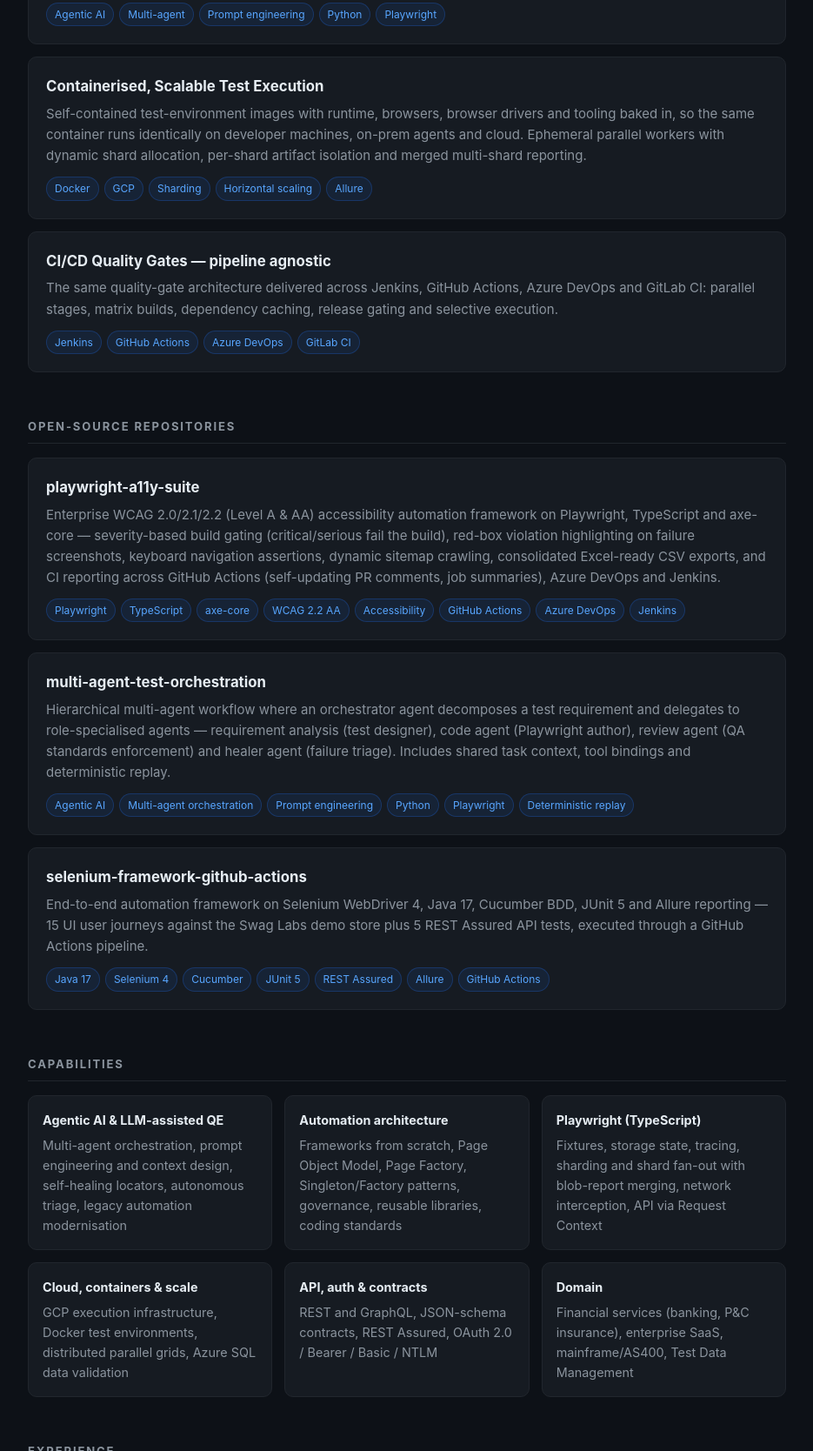
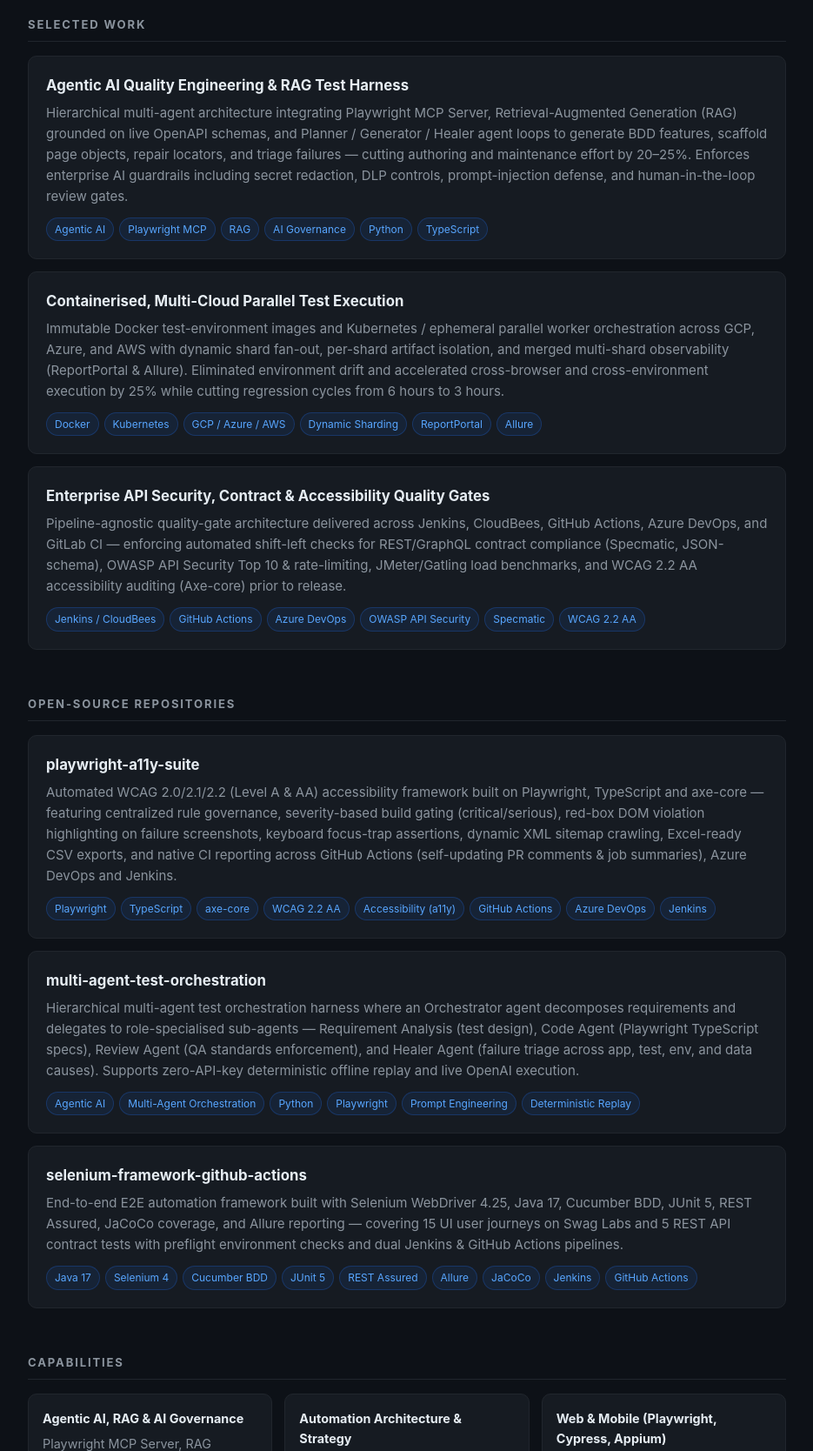
Before and after one commit to praneeth-kothari/praneeth-kothari.github.io, a plain HTML site: page index.html in a window 1280 px wide. Shown: the part 811-2479 px from the top of the page at 87% size, without its empty margins (172-1107 px from the left). Drawn offline with Linux system fonts and the light colour scheme.

Commit message:
Update index.html

```diff
--- a/index.html
+++ b/index.html
@@ -4,7 +4,8 @@
 <meta charset="utf-8">
 <meta name="viewport" content="width=device-width, initial-scale=1">
 <title>Praneeth Kumar Kothari — AI Quality Architect</title>
-<meta name="description" content="AI Quality Architect | AI-assisted and agentic quality engineering | Playwright + TypeScript | Cloud-native, containerised, scalable test automation.">
+<meta name="description" content="Praneeth Kumar Kothari — Test Architect &amp; AI Quality Architect (13+ yrs). Playwright + TypeScript, Agentic AI, RAG, Playwright MCP, WCAG 2.2 AA, and cloud-native CI/CD across GCP, Azure &amp; AWS.">
+
 <style>
   :root{--bg:#0d1117;--card:#161b22;--line:#21262d;--tx:#e6edf3;--mut:#8b949e;--acc:#58a6ff;--acc2:#3fb950}
   *{box-sizing:border-box}
@@ -42,8 +43,8 @@
 <div class="wrap">
 
   <h1>Praneeth Kumar Kothari</h1>
-  <div class="role">AI Quality Architect · AI-Assisted & Agentic Quality Engineering</div>
-  <p class="lead">I design and own test automation architecture end to end — then make it run as cloud-native infrastructure: containerised, parallel and scalable. 13+ years in software quality engineering, building production Playwright (TypeScript) frameworks from scratch and applying agentic AI to test generation, self-healing and failure triage.</p>
+  <div class="role">Test Architect &amp; AI Quality Architect · Agentic AI, RAG &amp; Cloud-Native Quality Engineering</div>
+  <p class="lead">I design and own enterprise test automation architecture end to end across web, mobile, API security, performance, and accessibility — then run it as containerised, horizontally scalable infrastructure across GCP, Azure, and AWS. 13+ years in software quality engineering (4+ years architecting production Playwright + TypeScript frameworks from scratch), applying RAG-grounded multi-agent workflows and Playwright MCP Server to autonomous test generation, self-healing, and failure triage with enterprise AI governance.</p>
 
   <div class="links">
     <a href="mailto:praneethk.automation@gmail.com">Email</a>
@@ -56,58 +57,60 @@
   <div class="strip">
     <div class="stat"><b>13+</b><span>years in quality engineering</span></div>
     <div class="stat"><b>4+</b><span>years Playwright architecture</span></div>
+    <div class="stat"><b>6 hrs → 3 hrs</b><span>regression cycle time</span></div>
     <div class="stat"><b>25%</b><span>faster cross-browser execution</span></div>
-    <div class="stat"><b>6 hrs → 3 hrs</b><span>regression cycle time</span></div>
+    <div class="stat"><b>20–25%</b><span>less AI authoring &amp; maintenance</span></div>
+    <div class="stat"><b>20%</b><span>test flakiness reduction</span></div>
   </div>
 
   <h2 id="projects">Selected work</h2>
 
   <div class="card">
-    <h3>Multi-Agent Test Orchestration Harness</h3>
-    <p>A hierarchical multi-agent workflow where an orchestration agent decomposes a test requirement and delegates to role-specialised agents — test designer, automation author, code reviewer, failure-triage analyst — that collaborate to produce reviewed Playwright specifications. Includes shared task context, tool bindings, an explicit review loop and deterministic replay for debugging.</p>
-    <div class="tags"><span>Agentic AI</span><span>Multi-agent</span><span>Prompt engineering</span><span>Python</span><span>Playwright</span></div>
+    <h3>Agentic AI Quality Engineering &amp; RAG Test Harness</h3>
+    <p>Hierarchical multi-agent architecture integrating Playwright MCP Server, Retrieval-Augmented Generation (RAG) grounded on live OpenAPI schemas, and Planner / Generator / Healer agent loops to generate BDD features, scaffold page objects, repair locators, and triage failures — cutting authoring and maintenance effort by 20–25%. Enforces enterprise AI guardrails including secret redaction, DLP controls, prompt-injection defense, and human-in-the-loop review gates.</p>
+    <div class="tags"><span>Agentic AI</span><span>Playwright MCP</span><span>RAG</span><span>AI Governance</span><span>Python</span><span>TypeScript</span></div>
   </div>
 
   <div class="card">
-    <h3>Containerised, Scalable Test Execution</h3>
-    <p>Self-contained test-environment images with runtime, browsers, browser drivers and tooling baked in, so the same container runs identically on developer machines, on-prem agents and cloud. Ephemeral parallel workers with dynamic shard allocation, per-shard artifact isolation and merged multi-shard reporting.</p>
-    <div class="tags"><span>Docker</span><span>GCP</span><span>Sharding</span><span>Horizontal scaling</span><span>Allure</span></div>
+    <h3>Containerised, Multi-Cloud Parallel Test Execution</h3>
+    <p>Immutable Docker test-environment images and Kubernetes / ephemeral parallel worker orchestration across GCP, Azure, and AWS with dynamic shard fan-out, per-shard artifact isolation, and merged multi-shard observability (ReportPortal &amp; Allure). Eliminated environment drift and accelerated cross-browser and cross-environment execution by 25% while cutting regression cycles from 6 hours to 3 hours.</p>
+    <div class="tags"><span>Docker</span><span>Kubernetes</span><span>GCP / Azure / AWS</span><span>Dynamic Sharding</span><span>ReportPortal</span><span>Allure</span></div>
   </div>
 
   <div class="card">
-    <h3>CI/CD Quality Gates — pipeline agnostic</h3>
-    <p>The same quality-gate architecture delivered across Jenkins, GitHub Actions, Azure DevOps and GitLab CI: parallel stages, matrix builds, dependency caching, release gating and selective execution.</p>
-    <div class="tags"><span>Jenkins</span><span>GitHub Actions</span><span>Azure DevOps</span><span>GitLab CI</span></div>
+    <h3>Enterprise API Security, Contract &amp; Accessibility Quality Gates</h3>
+    <p>Pipeline-agnostic quality-gate architecture delivered across Jenkins, CloudBees, GitHub Actions, Azure DevOps, and GitLab CI — enforcing automated shift-left checks for REST/GraphQL contract compliance (Specmatic, JSON-schema), OWASP API Security Top 10 &amp; rate-limiting, JMeter/Gatling load benchmarks, and WCAG 2.2 AA accessibility auditing (Axe-core) prior to release.</p>
+    <div class="tags"><span>Jenkins / CloudBees</span><span>GitHub Actions</span><span>Azure DevOps</span><span>OWASP API Security</span><span>Specmatic</span><span>WCAG 2.2 AA</span></div>
   </div>
 
   <h2 id="repos">Open-source repositories</h2>
 
   <div class="card">
     <h3><a href="https://github.com/praneeth-kothari/playwright-a11y-suite">playwright-a11y-suite</a></h3>
-    <p>Enterprise WCAG 2.0/2.1/2.2 (Level A & AA) accessibility automation framework on Playwright, TypeScript and axe-core — severity-based build gating (critical/serious fail the build), red-box violation highlighting on failure screenshots, keyboard navigation assertions, dynamic sitemap crawling, consolidated Excel-ready CSV exports, and CI reporting across GitHub Actions (self-updating PR comments, job summaries), Azure DevOps and Jenkins.</p>
-    <div class="tags"><span>Playwright</span><span>TypeScript</span><span>axe-core</span><span>WCAG 2.2 AA</span><span>Accessibility</span><span>GitHub Actions</span><span>Azure DevOps</span><span>Jenkins</span></div>
+    <p>Automated WCAG 2.0/2.1/2.2 (Level A &amp; AA) accessibility framework built on Playwright, TypeScript and axe-core — featuring centralized rule governance, severity-based build gating (critical/serious), red-box DOM violation highlighting on failure screenshots, keyboard focus-trap assertions, dynamic XML sitemap crawling, Excel-ready CSV exports, and native CI reporting across GitHub Actions (self-updating PR comments &amp; job summaries), Azure DevOps and Jenkins.</p>
+    <div class="tags"><span>Playwright</span><span>TypeScript</span><span>axe-core</span><span>WCAG 2.2 AA</span><span>Accessibility (a11y)</span><span>GitHub Actions</span><span>Azure DevOps</span><span>Jenkins</span></div>
   </div>
 
   <div class="card">
     <h3><a href="https://github.com/praneeth-kothari/multi-agent-test-orchestration">multi-agent-test-orchestration</a></h3>
-    <p>Hierarchical multi-agent workflow where an orchestrator agent decomposes a test requirement and delegates to role-specialised agents — requirement analysis (test designer), code agent (Playwright author), review agent (QA standards enforcement) and healer agent (failure triage). Includes shared task context, tool bindings and deterministic replay.</p>
-    <div class="tags"><span>Agentic AI</span><span>Multi-agent orchestration</span><span>Prompt engineering</span><span>Python</span><span>Playwright</span><span>Deterministic replay</span></div>
+    <p>Hierarchical multi-agent test orchestration harness where an Orchestrator agent decomposes requirements and delegates to role-specialised sub-agents — Requirement Analysis (test design), Code Agent (Playwright TypeScript specs), Review Agent (QA standards enforcement), and Healer Agent (failure triage across app, test, env, and data causes). Supports zero-API-key deterministic offline replay and live OpenAI execution.</p>
+    <div class="tags"><span>Agentic AI</span><span>Multi-Agent Orchestration</span><span>Python</span><span>Playwright</span><span>Prompt Engineering</span><span>Deterministic Replay</span></div>
   </div>
 
   <div class="card">
     <h3><a href="https://github.com/praneeth-kothari/selenium-framework-github-actions">selenium-framework-github-actions</a></h3>
-    <p>End-to-end automation framework on Selenium WebDriver 4, Java 17, Cucumber BDD, JUnit 5 and Allure reporting — 15 UI user journeys against the Swag Labs demo store plus 5 REST Assured API tests, executed through a GitHub Actions pipeline.</p>
-    <div class="tags"><span>Java 17</span><span>Selenium 4</span><span>Cucumber</span><span>JUnit 5</span><span>REST Assured</span><span>Allure</span><span>GitHub Actions</span></div>
+    <p>End-to-end E2E automation framework built with Selenium WebDriver 4.25, Java 17, Cucumber BDD, JUnit 5, REST Assured, JaCoCo coverage, and Allure reporting — covering 15 UI user journeys on Swag Labs and 5 REST API contract tests with preflight environment checks and dual Jenkins &amp; GitHub Actions pipelines.</p>
+    <div class="tags"><span>Java 17</span><span>Selenium 4</span><span>Cucumber BDD</span><span>JUnit 5</span><span>REST Assured</span><span>Allure</span><span>JaCoCo</span><span>Jenkins</span><span>GitHub Actions</span></div>
   </div>
 
   <h2>Capabilities</h2>
   <div class="sk">
-    <div><b>Agentic AI & LLM-assisted QE</b><p>Multi-agent orchestration, prompt engineering and context design, self-healing locators, autonomous triage, legacy automation modernisation</p></div>
-    <div><b>Automation architecture</b><p>Frameworks from scratch, Page Object Model, Page Factory, Singleton/Factory patterns, governance, reusable libraries, coding standards</p></div>
-    <div><b>Playwright (TypeScript)</b><p>Fixtures, storage state, tracing, sharding and shard fan-out with blob-report merging, network interception, API via Request Context</p></div>
-    <div><b>Cloud, containers & scale</b><p>GCP execution infrastructure, Docker test environments, distributed parallel grids, Azure SQL data validation</p></div>
-    <div><b>API, auth & contracts</b><p>REST and GraphQL, JSON-schema contracts, REST Assured, OAuth 2.0 / Bearer / Basic / NTLM</p></div>
-    <div><b>Domain</b><p>Financial services (banking, P&C insurance), enterprise SaaS, mainframe/AS400, Test Data Management</p></div>
+    <div><b>Agentic AI, RAG &amp; AI Governance</b><p>Playwright MCP Server, RAG grounding, Planner/Generator/Healer loops (Cursor, Kiro, Copilot, Claude), self-healing (Healenium), LLM evals, DLP &amp; prompt-injection guardrails</p></div>
+    <div><b>Automation Architecture &amp; Strategy</b><p>Enterprise frameworks from scratch, POM, Page Factory, Singleton/Factory patterns, shift-left governance, reusable libraries, WCAG 2.2 AA accessibility (Axe-core)</p></div>
+    <div><b>Web &amp; Mobile (Playwright, Cypress, Appium)</b><p>Playwright (TypeScript) custom fixtures, storage-state isolation, tracing, dynamic shard fan-out with blob-report merging, Request Context, Cypress, Selenium, Appium (iOS/Android)</p></div>
+    <div><b>Cloud, Containers &amp; Observability</b><p>Immutable Docker images, Kubernetes &amp; ephemeral parallel workers across GCP, Azure &amp; AWS, Azure SQL/SQL Server validation, ReportPortal, Allure &amp; quality KPIs</p></div>
+    <div><b>API, Contract, Security &amp; Performance</b><p>REST &amp; GraphQL, OpenAPI &amp; consumer-driven contracts (Specmatic, JSON-schema), REST Assured, OWASP API Security Top 10, OAuth 2.0/Bearer/Basic/NTLM, JMeter &amp; Gatling</p></div>
+    <div><b>CI/CD &amp; Domain Expertise</b><p>Pipeline-agnostic quality gates (Jenkins, CloudBees, GitHub Actions, Azure DevOps, GitLab CI); Financial Services (banking, capital markets, P&amp;C insurance), API Gateways &amp; Enterprise SaaS</p></div>
   </div>
 
   <h2>Experience</h2>
@@ -118,7 +121,7 @@
   <div class="job"><div><strong>Medwell Ventures</strong> — Senior Quality Analyst</div><span>May 2012 – Jan 2017</span></div>
 
   <footer>
-    Open to Automation Architect / AI Quality Architect roles in India and UAE/GCC ·
+    Open to Automation Architect / AI Quality Architect / Automation Lead / Test Manager roles in India and UAE/GCC ·
     Hyderabad, India · praneethk.automation@gmail.com
   </footer>
 
```
